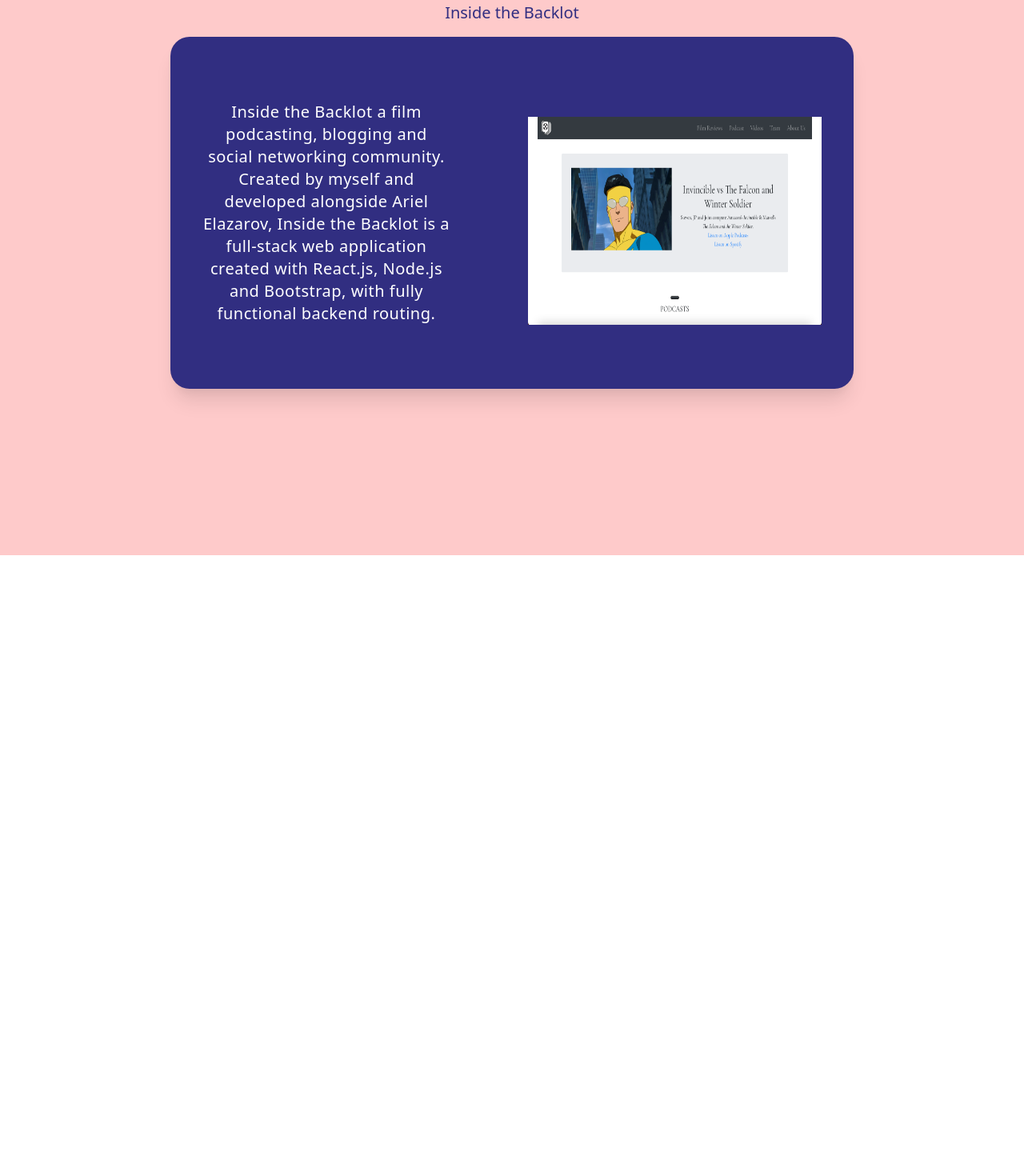
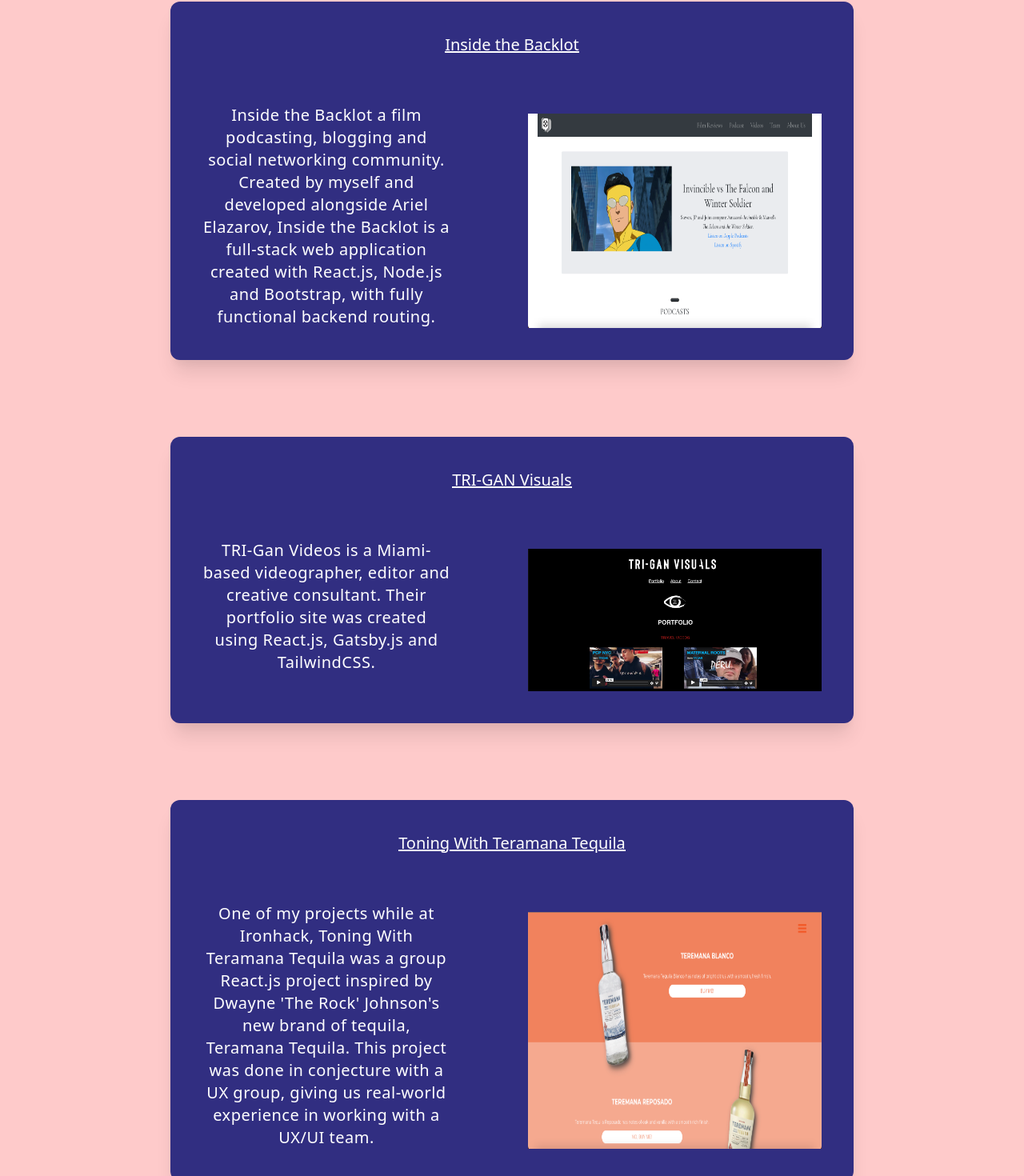
Before and after one commit to BacklotStevie/steven-portfolio-react, a React (Create React App) app: page /main in a window 1280 px wide. Shown: the part 974-2444 px from the top of the page at 80% size. Before the commit the page ends 1668 px from the top, so only its background shows below. Built offline with nearby package versions, Linux system fonts and the light colour scheme.

Commit message:
continuted adding projects to featured works section

```diff
--- a/src/components/main.js
+++ b/src/components/main.js
@@ -1,5 +1,7 @@
 import React from 'react';
 import backlot from '../images/backlot.png'
+import trigan from '../images/trigan.png'
+import teramana from '../images/teramana.png'
 
 const Main = () => {
     return (
@@ -28,11 +30,37 @@
             </div>
 
             <div class="bg-red-200 py-6 flex flex-col justify-center mx-auto sm:py-12">
-                <div class="">
-                    <h1 class='text-xl pb-4 text-indigo-900'>Inside the Backlot</h1>
-                    <div class="flex justify-between grid-cols-2 h-auto py-20 px-10 w-2/3 bg-indigo-900 space-y-5 mx-auto rounded-3xl shadow-xl hover:rotate-1 transition-transform">
+                <div class="h-auto py-10 px-10 w-2/3 bg-indigo-900 space-y-5 mx-auto rounded-xl shadow-xl hover:rotate-1 transition-transform">
+                    <div>
+                        <h1 class='text-center text-xl pb-10 text-white underline'><a href="http://insidebacklot.com">Inside the Backlot</a></h1>
+                    </div>
+                    <div class='flex justify-between grid-cols-2'>
                         <h2 class="cols-span-12 font-normal tracking-wide text-xl text-white lg:w-2/5">Inside the Backlot a film podcasting, blogging and social networking community. Created by myself and developed alongside Ariel Elazarov, Inside the Backlot is a full-stack web application created with React.js, Node.js and Bootstrap, with fully functional backend routing.</h2>
                         <img src={backlot} alt="..." class="cols-span-12 max-h-80 w-1/2 border-none mt-3 pl-5"></img>
+                    </div>
+                </div>
+            </div>
+
+            <div class="bg-red-200 py-6 flex flex-col justify-center mx-auto sm:py-12">
+                <div class="h-auto py-10 px-10 w-2/3 bg-indigo-900 space-y-5 mx-auto rounded-xl shadow-xl hover:rotate-1 transition-transform">
+                    <div>
+                        <h1 class='text-center text-xl pb-10 text-white underline'><a href='http://https://triganvisuals.netlify.app/'>TRI-GAN Visuals</a></h1>
+                    </div>
+                    <div class='flex justify-between grid-cols-2'>
+                        <h2 class="cols-span-12 font-normal tracking-wide text-xl text-white lg:w-2/5">TRI-Gan Videos is a Miami-based videographer, editor and creative consultant. Their portfolio site was created using React.js, Gatsby.js and TailwindCSS.</h2>
+                        <img src={trigan} alt="..." class="cols-span-12 max-h-80 w-1/2 border-none mt-3 pl-5"></img>
+                    </div>
+                </div>
+            </div>
+
+            <div class="bg-red-200 py-6 flex flex-col justify-center mx-auto sm:py-12">
+                <div class="h-auto py-10 px-10 w-2/3 bg-indigo-900 space-y-5 mx-auto rounded-xl shadow-xl hover:rotate-1 transition-transform">
+                    <div>
+                        <h1 class='text-center text-xl pb-10 text-white underline'><a href='https://toningwithteremanatequila.netlify.app/'>Toning With Teramana Tequila</a></h1>
+                    </div>
+                    <div class='flex justify-between grid-cols-2'>
+                        <h2 class="cols-span-12 font-normal tracking-wide text-xl text-white lg:w-2/5">One of my projects while at Ironhack, Toning With Teramana Tequila was a group React.js project inspired by Dwayne 'The Rock' Johnson's new brand of tequila, Teramana Tequila. This project was done in conjecture with a UX group, giving us real-world experience in working with a UX/UI team.</h2>
+                        <img src={teramana} alt="..." class="cols-span-12 max-h-80 w-1/2 border-none mt-3 pl-5"></img>
                     </div>
                 </div>
             </div>
```
Also changed, not shown: src/images/teramana.png (added), src/images/trigan.png (added).
